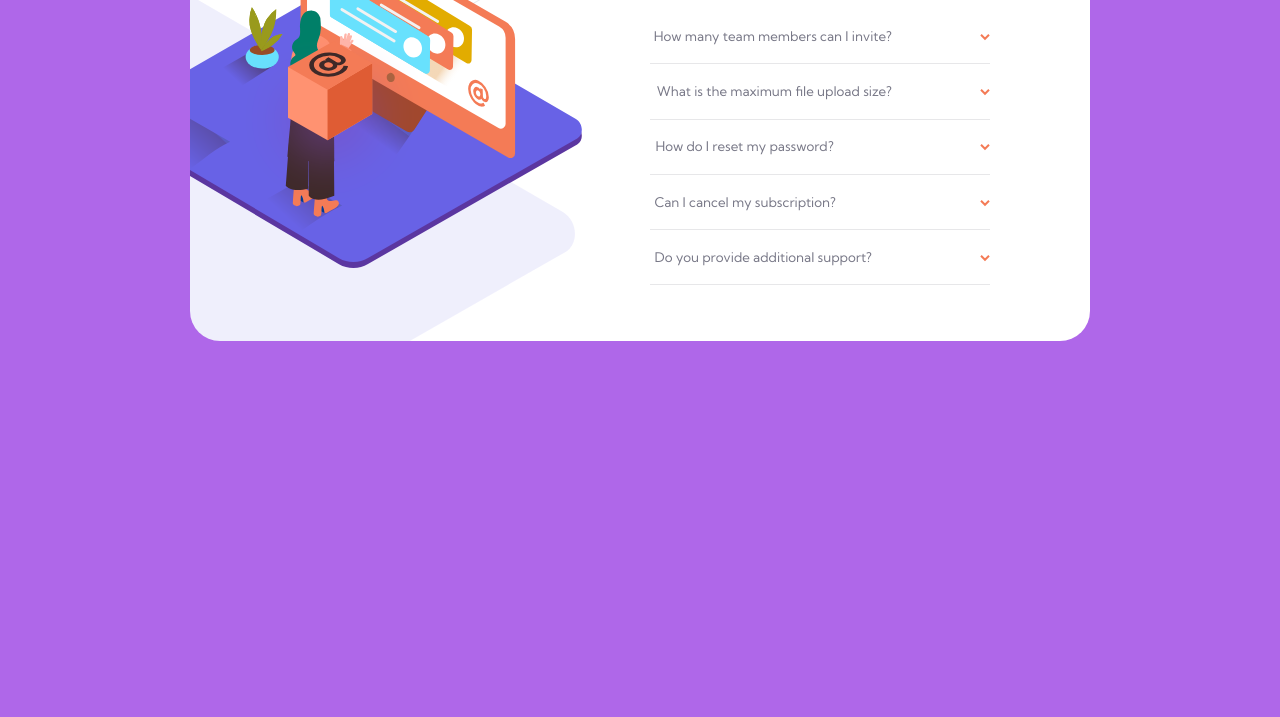
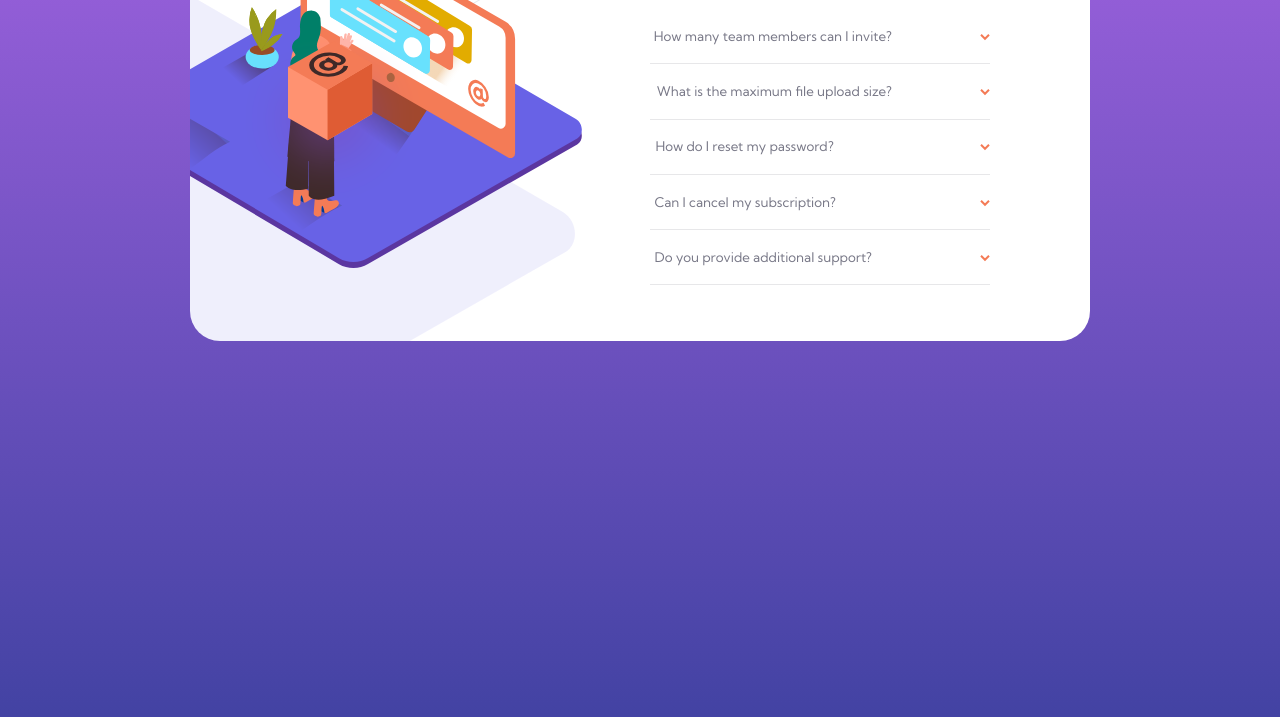
Before and after one commit to feriyalbinyahya/skydu-challenge-javascript, a plain HTML site: page index.html in a window 1280 px wide. Shown: the part 261-978 px from the top of the page. Before the commit the page ends 800 px from the top, so only its background shows below. Drawn offline with Linux system fonts and the light colour scheme.

Commit message:
fix height

```diff
--- a/css/style.css
+++ b/css/style.css
@@ -1,8 +1,10 @@
 body {
-    background-color: hsl(273, 75%, 66%);
+    background-image: linear-gradient(hsl(273, 75%, 66%), hsl(240, 42%, 45%));
+    background-repeat: no-repeat;
     font-family: 'Kumbh Sans', sans-serif;
     font-size: 12px;
     line-height: 1.6;
+    height: 850px;
 }
 
 .container {
```
